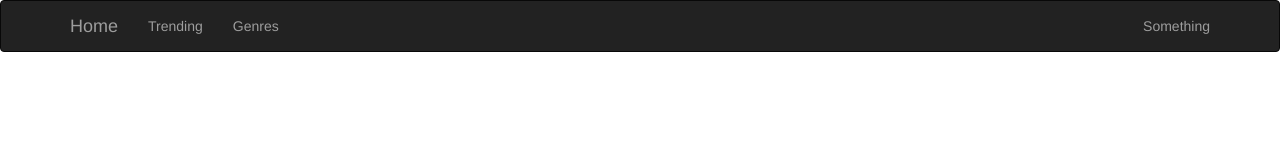
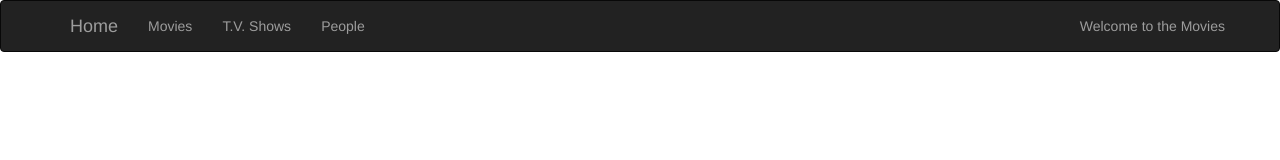
Before and after one commit to jordanrand1/moviedb-app, a React (Create React App) app: page / in a window 1280 px wide. Shown: the top 160 px of the page. Built offline with nearby package versions, Linux system fonts and the light colour scheme.

Commit message:
rename navs

```diff
--- a/src/components/Navbar.js
+++ b/src/components/Navbar.js
@@ -18,18 +18,17 @@
          </Navbar.Brand>
         </Navbar.Header>
         <Nav>
-        <NavItem eventKey={1} href="/trending">
-          Trending
+        <NavItem eventKey={1} href="/movies">
+          Movies
         </NavItem>
-        <NavItem eventKey={2} href="/genres">
-          Genres
+        <NavItem eventKey={2} href="/tvShows">
+          T.V. Shows
+        </NavItem>
+        <NavItem pullRight eventKey={3} href="/people">
+          People
         </NavItem>
         </Nav>
-        <Nav pullRight>
-        <NavItem pullRight eventKey={3} href="/something">
-          Something
-        </NavItem>
-        </Nav>
+        <Navbar.Text pullRight>Welcome to the Movies</Navbar.Text>
       </Navbar>
     )
   }
```
